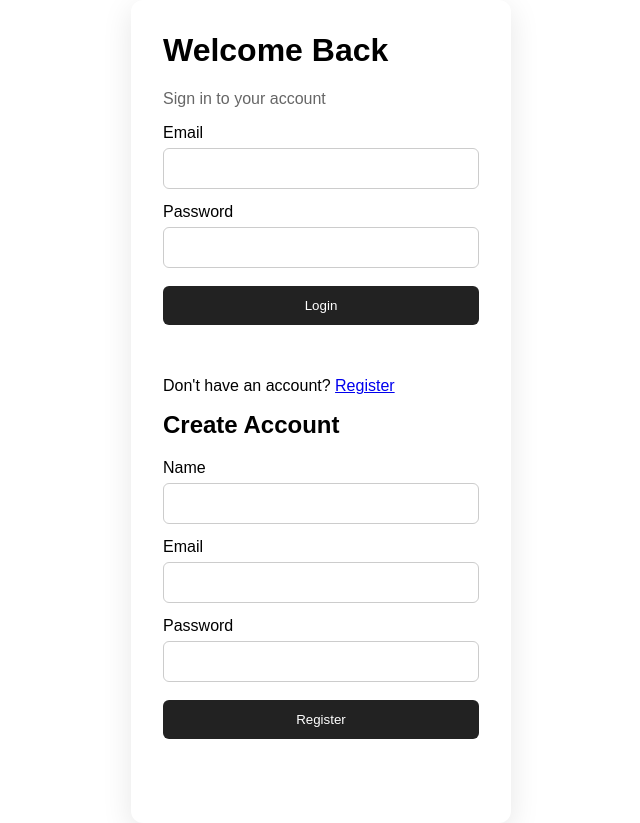
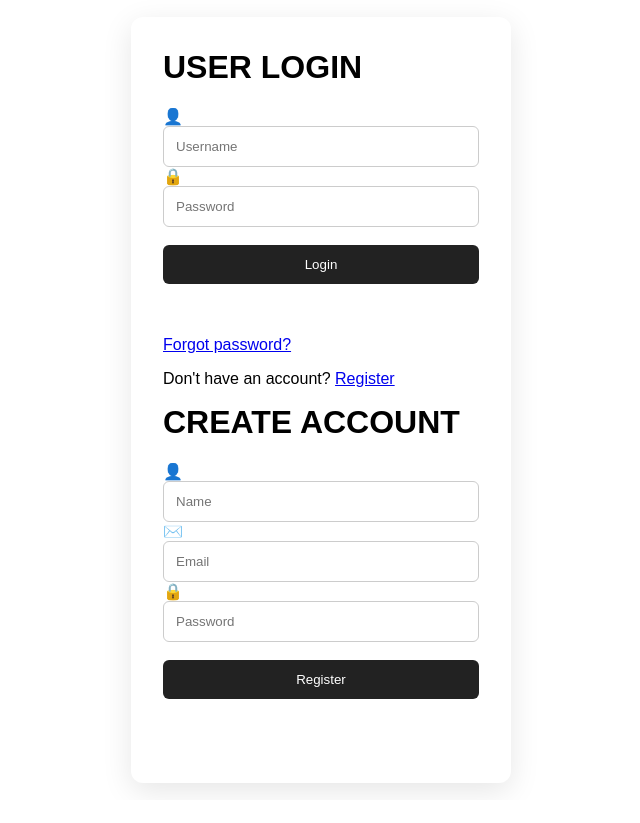
Before and after one commit to sijeu/jae, a plain HTML site: page frontend/index.html in a window 1280 px wide. Both pictures are taken after a click on the link "Register". Shown: the whole page, without its empty margins (319-959 px from the left). After the commit the page ends 800 px from the top, so only its background shows below. Drawn offline with Linux system fonts and the light colour scheme.

Commit message:
Update login and registration form titles and fields

```diff
--- a/frontend/index.html
+++ b/frontend/index.html
@@ -3,37 +3,48 @@
 <head>
   <meta charset="UTF-8">
   <meta name="viewport" content="width=device-width, initial-scale=1.0">
-  <title>Simple Login</title>
+  <title>User Login</title>
   <link rel="stylesheet" href="style.css">
 </head>
 <body>
   <main class="card">
-    <h1>Welcome Back</h1>
-    <p class="subtitle">Sign in to your account</p>
+    <h1>USER LOGIN</h1>
 
     <form id="loginForm">
-      <label>Email</label>
-      <input type="email" id="email" required>
+      <div class="field">
+        <span class="icon">👤</span>
+        <input type="text" id="email" placeholder="Username" required>
+      </div>
 
-      <label>Password</label>
-      <input type="password" id="password" required>
+      <div class="field">
+        <span class="icon">🔒</span>
+        <input type="password" id="password" placeholder="Password" required>
+      </div>
 
       <button type="submit">Login</button>
       <p id="message"></p>
     </form>
 
-    <p>Don't have an account? <a href="#" id="showRegister">Register</a></p>
+    <a href="#" id="forgotPassword" class="forgot">Forgot password?</a>
+    <p class="switch">Don't have an account? <a href="#" id="showRegister">Register</a></p>
 
     <form id="registerForm" class="hidden">
-      <h2>Create Account</h2>
-      <label>Name</label>
-      <input type="text" id="name">
+      <h1>CREATE ACCOUNT</h1>
 
-      <label>Email</label>
-      <input type="email" id="regEmail">
+      <div class="field">
+        <span class="icon">👤</span>
+        <input type="text" id="name" placeholder="Name">
+      </div>
 
-      <label>Password</label>
-      <input type="password" id="regPassword">
+      <div class="field">
+        <span class="icon">✉️</span>
+        <input type="email" id="regEmail" placeholder="Email">
+      </div>
+
+      <div class="field">
+        <span class="icon">🔒</span>
+        <input type="password" id="regPassword" placeholder="Password">
+      </div>
 
       <button type="submit">Register</button>
       <p id="registerMessage"></p>
```
